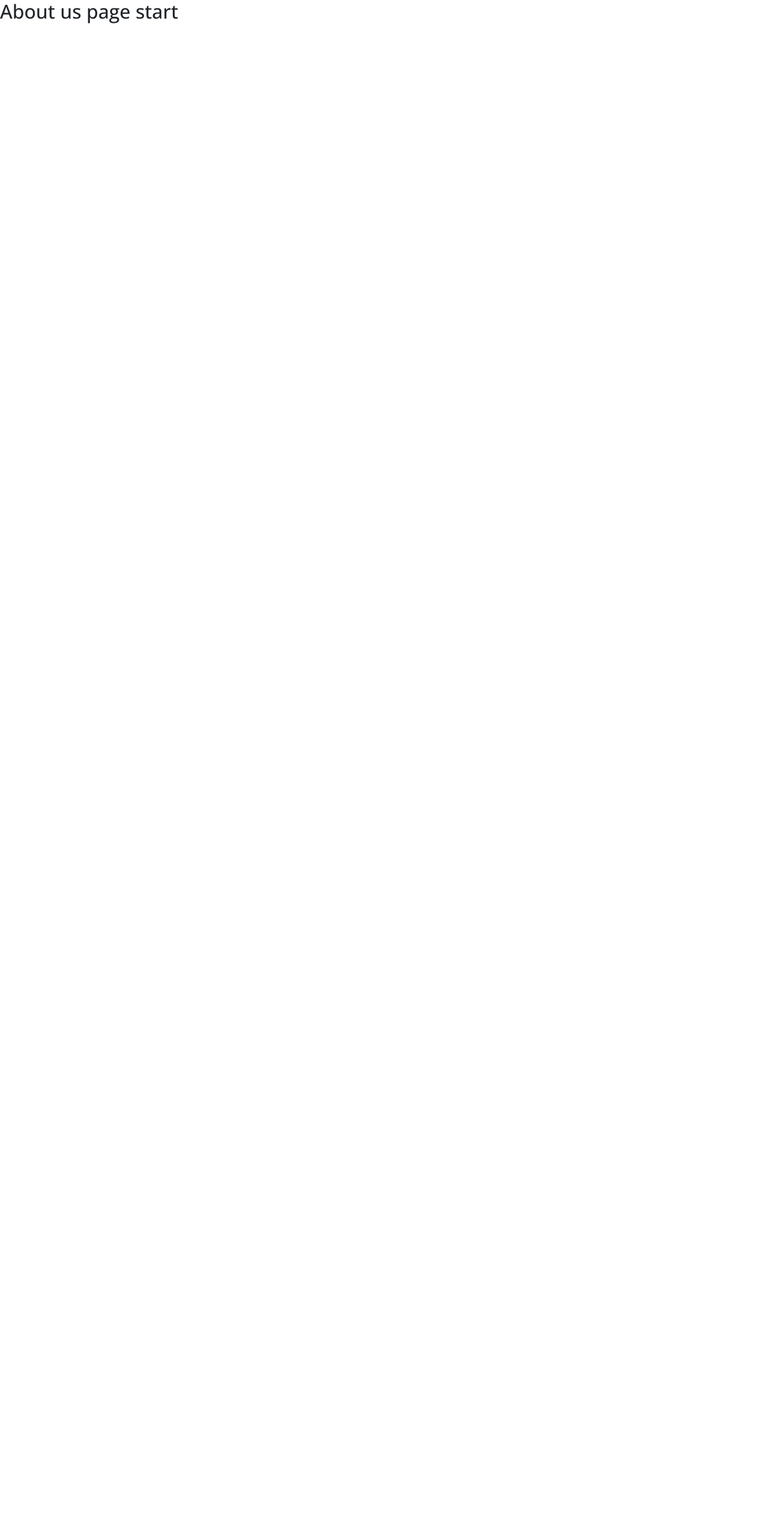
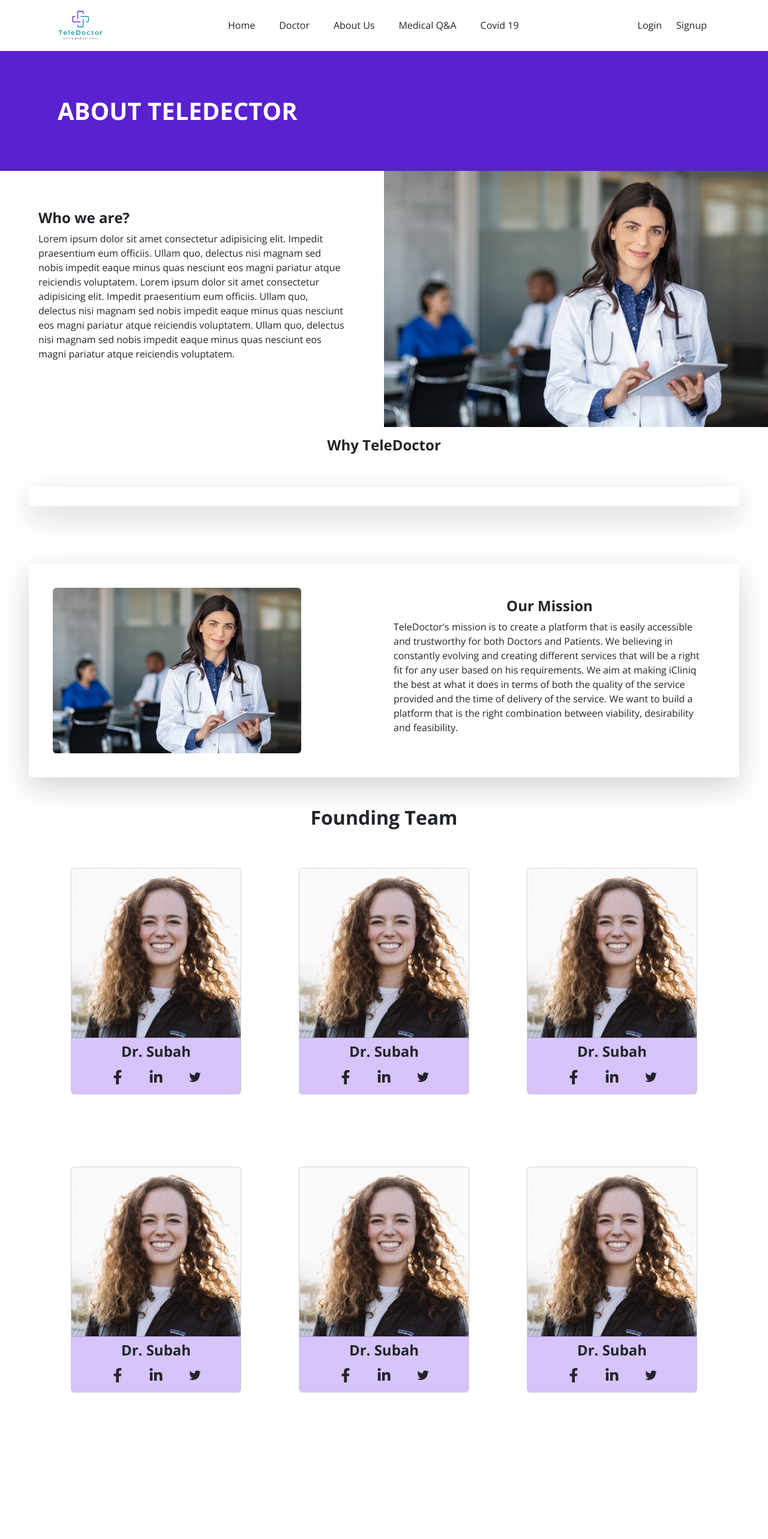
Before and after one commit to nayem1816/tele-doctor-client, a React (Create React App) app: page /about in a window 1280 px wide. Shown: the top 2566 px of the page at 60% size. Before the commit the page ends 800 px from the top, so only its background shows below. Built offline with nearby package versions, Linux system fonts and the light colour scheme.

Commit message:
about page

```diff
--- /dev/null
+++ b/src/components/About/AboutMission/AboutMission.jsx
@@ -0,0 +1,22 @@
+import React from 'react';
+import mission from '../../../images/img/homeDoctor.jpg';
+
+const AboutMission = () => {
+    return (
+        <div class="card m-5 border-0 shadow-lg p-3 mb-5 bg-body rounded">
+        <div class="row g-0 p-4">
+        <div class="col-md-6">
+        <img src={mission} class="img-fluid rounded w-75" alt="..."/>
+        </div>
+        <div class="col-md-6">
+        <div class="card-body">
+        <h5 class="card-title fw-bold fs-4 text-center">Our Mission</h5>
+        <p class="card-text">TeleDoctor's mission is to create a platform that is easily accessible and trustworthy for both Doctors and Patients. We believing in constantly evolving and creating different services that will be a right fit for any user based on his requirements. We aim at making iCliniq the best at what it does in terms of both the quality of the service provided and the time of delivery of the service. We want to build a platform that is the right combination between viability, desirability and feasibility.</p>
+        </div>
+        </div>
+        </div>
+        </div>
+    );
+};
+
+export default AboutMission;
--- /dev/null
+++ b/src/components/About/AboutUs/AboutUs.jsx
@@ -0,0 +1,24 @@
+import React from 'react';
+import './AboutUs.css';
+import aboutDcotor from '../../../images/img/homeDoctor.jpg';
+
+const AboutUs = () => {
+    return (
+        <div class="card mb-3 border-0" >
+           <div class="row g-0">
+                    <div class="col-md-6">
+                    <div class="card-body m-5">
+                    <h5 class="card-title fw-bold fs-4">Who we are?</h5>
+                    <p class="card-text">Lorem ipsum dolor sit amet consectetur adipisicing elit. Impedit praesentium eum officiis. Ullam quo, delectus nisi magnam sed nobis impedit eaque minus quas nesciunt eos magni pariatur atque reiciendis voluptatem. Lorem ipsum dolor sit amet consectetur adipisicing elit. Impedit praesentium eum officiis. Ullam quo, delectus nisi magnam sed nobis impedit eaque minus quas nesciunt eos magni pariatur atque reiciendis voluptatem. Ullam quo, delectus nisi magnam sed nobis impedit eaque minus quas nesciunt eos magni pariatur atque reiciendis voluptatem.</p>
+                    </div>
+                    </div>
+
+                    <div class="col-md-6">
+                    <img src={aboutDcotor} class="img-fluid w-100" alt="..."/>
+                    </div>
+            </div>
+        </div>
+    );
+};
+
+export default AboutUs;
--- /dev/null
+++ b/src/components/About/Count/Count.jsx
@@ -0,0 +1,15 @@
+import React from 'react';
+
+const Count = () => {
+    return (
+            <div class="card border-0">
+                <h5 class="card-title fw-bold fs-4 text-center">Why TeleDoctor</h5>
+                <div class="row g-0 m-5 shadow-lg p-3 mb-5 bg-body rounded">
+
+
+                </div>
+            </div>
+    );
+};
+
+export default Count;
--- /dev/null
+++ b/src/components/About/FoundingTeam/FoundingTeam.css
@@ -0,0 +1,6 @@
+.bg-color{
+    background: rgba(94, 23, 235, 0.25);
+}
+.bottom-height{
+    margin-bottom: 15%;
+}
--- /dev/null
+++ b/src/components/About/FoundingTeam/FoundingTeam.jsx
@@ -0,0 +1,98 @@
+import React from 'react';
+import './FoundingTeam.css';
+import doctor from '../../../images/img/foundTeamDr.jpg';
+import { FaFacebookF } from 'react-icons/fa';
+import { FaLinkedinIn } from 'react-icons/fa';
+import { AiOutlineTwitter } from 'react-icons/ai';
+
+const FoundingTeam = () => {
+    return (
+        <div className='container'>
+            <h2 class="card-title fw-bold text-center m-3">Founding Team</h2>
+            <div class="row row-cols-1 row-cols-md-3 g-4 bottom-height">
+
+          <div class="col p-5">
+          <div class="card">
+          <img src={doctor} class="card-img-top" alt="..."/>
+          <div class="card-footer bg-color">
+            <h4 className='text-center fw-bold'>Dr. Subah</h4>
+            <div className='d-flex justify-content-evenly p-2'>
+            <FaFacebookF size="1.5em"/>
+            <FaLinkedinIn size="1.5em"/>
+            <AiOutlineTwitter size="1.5em" weight="49px"/>
+            </div>
+          </div>
+          </div>
+          </div>
+          <div class="col p-5">
+          <div class="card">
+          <img src={doctor} class="card-img-top" alt="..."/>
+          <div class="card-footer bg-color">
+            <h4 className='text-center fw-bold'>Dr. Subah</h4>
+            <div className='d-flex justify-content-evenly p-2'>
+            <FaFacebookF size="1.5em"/>
+            <FaLinkedinIn size="1.5em"/>
+            <AiOutlineTwitter size="1.5em" weight="49px"/>
+            </div>
+          </div>
+          </div>
+          </div>
+          <div class="col p-5">
+          <div class="card">
+          <img src={doctor} class="card-img-top" alt="..."/>
+          <div class="card-footer bg-color">
+            <h4 className='text-center fw-bold'>Dr. Subah</h4>
+            <div className='d-flex justify-content-evenly p-2'>
+            <FaFacebookF size="1.5em"/>
+            <FaLinkedinIn size="1.5em"/>
+            <AiOutlineTwitter size="1.5em" weight="49px"/>
+            </div>
+          </div>
+          </div>
+          </div>
+          <div class="col p-5">
+          <div class="card">
+          <img src={doctor} class="card-img-top" alt="..."/>
+          <div class="card-footer bg-color">
+            <h4 className='text-center fw-bold'>Dr. Subah</h4>
+            <div className='d-flex justify-content-evenly p-2'>
+            <FaFacebookF size="1.5em"/>
+            <FaLinkedinIn size="1.5em"/>
+            <AiOutlineTwitter size="1.5em" weight="49px"/>
+            </div>
+          </div>
+          </div>
+          </div>
+          <div class="col p-5">
+          <div class="card">
+          <img src={doctor} class="card-img-top" alt="..."/>
+          <div class="card-footer bg-color">
+            <h4 className='text-center fw-bold'>Dr. Subah</h4>
+            <div className='d-flex justify-content-evenly p-2'>
+            <FaFacebookF size="1.5em"/>
+            <FaLinkedinIn size="1.5em"/>
+            <AiOutlineTwitter size="1.5em" weight="49px"/>
+            </div>
+          </div>
+          </div>
+          </div>
+          <div class="col p-5">
+          <div class="card">
+          <img src={doctor} class="card-img-top" alt="..."/>
+          <div class="card-footer bg-color">
+            <h4 className='text-center fw-bold'>Dr. Subah</h4>
+            <div className='d-flex justify-content-evenly p-2'>
+            <FaFacebookF size="1.5em"/>
+            <FaLinkedinIn size="1.5em"/>
+            <AiOutlineTwitter size="1.5em" weight="49px"/>
+            </div>
+          </div>
+          </div>
+          </div>
+
+           </div>
+        </div>
+    );
+};
+
+export default FoundingTeam;
--- /dev/null
+++ b/src/components/About/SubHead/SubHead.css
@@ -0,0 +1,9 @@
+.aboutUs{
+    background-color: #5921CF;
+    height: 200px;
+}
+.aboutText{
+    color: #FFFFFF;
+    font-weight: 700;
+    line-height: 200px;
+}
--- /dev/null
+++ b/src/components/About/SubHead/SubHead.jsx
@@ -0,0 +1,14 @@
+import React from 'react';
+import './SubHead.css';
+
+const SubHead = () => {
+    return (
+        <div>
+            <div className="aboutUs">
+            <h1 className="aboutText ms-5 ps-5">ABOUT TELEDECTOR</h1>
+            </div>
+        </div>
+    );
+};
+
+export default SubHead;
--- a/src/pages/About/About.jsx
+++ b/src/pages/About/About.jsx
@@ -1,9 +1,28 @@
 import React from 'react';
+import AboutMission from '../../components/About/AboutMission/AboutMission';
+import AboutUs from '../../components/About/AboutUs/AboutUs';
+import Count from '../../components/About/Count/Count';
+import FoundingTeam from '../../components/About/FoundingTeam/FoundingTeam';
+import SubHead from '../../components/About/SubHead/SubHead';
+import Footer from '../../components/common/Footer/Footer';
+import Header from '../../components/common/Header/Header';
 
 const About = () => {
     return (
-        <div>
-            <h2>About us page start</h2>
+        <div className="body-container d-flex flex-column">
+            <div className="header">
+                <Header />
+            </div>
+            <div className="main">
+                <SubHead/>
+                <AboutUs/>
+                <Count/>
+                <AboutMission/>
+                <FoundingTeam/>
+            </div>
+            <div className="footer mt-auto p-2">
+                <Footer />
+            </div>
         </div>
     );
 };
```
Also changed, not shown: src/components/About/AboutUs/AboutUs.css (added), src/images/img/foundTeamDr.jpg (added).
